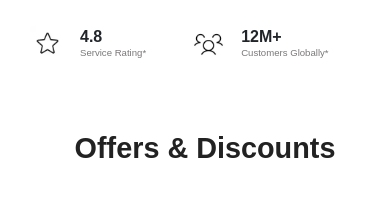
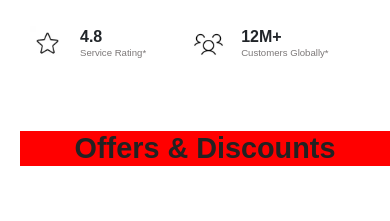
Before and after one commit to Sasirekha1127/urban-projects, a React (Vite) app: page / in a window 390 px wide. Shown: the part 1220-1441 px from the top of the page. Built offline with nearby package versions, Linux system fonts and the light colour scheme.

Commit message:
update files

```diff
--- a/src/components/CarouselPage.css
+++ b/src/components/CarouselPage.css
@@ -114,3 +114,11 @@
     text-align: center;
   }
 }
+/* Mobile only (phones) */
+@media (max-width: 480px) {
+  .carousel-heading {
+    font-size: 1.8rem;
+    text-align: center;
+    background-color: red !important;
+  }
+}
--- a/src/components/Carouselpage.jsx
+++ b/src/components/Carouselpage.jsx
@@ -23,6 +23,12 @@ const Carouselpage = () => {
     { img: carosuelImg4, path: "/otherpage" },
     { img: carosuelImg5, path: "/otherpage2" },
   ];
+  useEffect(() => {
+    setTimeout(() => {
+      window.dispatchEvent(new Event("resize"));
+    }, 200);
+  }, []);
+
 
   const NextArrow = ({ onClick }) => (
     <div className="custom-arrow right" onClick={onClick}>
```
